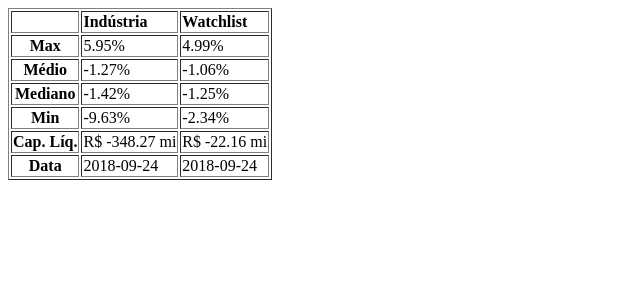
After one commit to pablocanezin/wordcount-project, a Django app: template template/output/01.Resumo Diário.html in a window 1280 px wide. The commit adds this page. Shown: the top 300 px of the page, without its empty margins (0-640 px from the left). Run offline with Django 3.2, Linux system fonts and the light colour scheme; the template is opened without the code that fills it, so the values that code supplies are empty.

Commit message:
Copyright

```diff
--- a/template/about.html
+++ b/template/about.html
@@ -1 +1,3 @@
 <h3>About homepage</h3>
+
+Copyright 2018
--- /dev/null
+++ b/template/output/01.Resumo Diário.html
@@ -0,0 +1,41 @@
+<table border="1" class="dataframe">
+  <thead>
+    <tr style="text-align: left;">
+      <th></th>
+      <th>Indústria</th>
+      <th>Watchlist</th>
+    </tr>
+  </thead>
+  <tbody>
+    <tr>
+      <th>Max</th>
+      <td>5.95%</td>
+      <td>4.99%</td>
+    </tr>
+    <tr>
+      <th>Médio</th>
+      <td>-1.27%</td>
+      <td>-1.06%</td>
+    </tr>
+    <tr>
+      <th>Mediano</th>
+      <td>-1.42%</td>
+      <td>-1.25%</td>
+    </tr>
+    <tr>
+      <th>Min</th>
+      <td>-9.63%</td>
+      <td>-2.34%</td>
+    </tr>
+    <tr>
+      <th>Cap. Líq.</th>
+      <td>R$ -348.27 mi</td>
+      <td>R$ -22.16 mi</td>
+    </tr>
+    <tr>
+      <th>Data</th>
+      <td>2018-09-24</td>
+      <td>2018-09-24</td>
+    </tr>
+  </tbody>
+</table>
```
